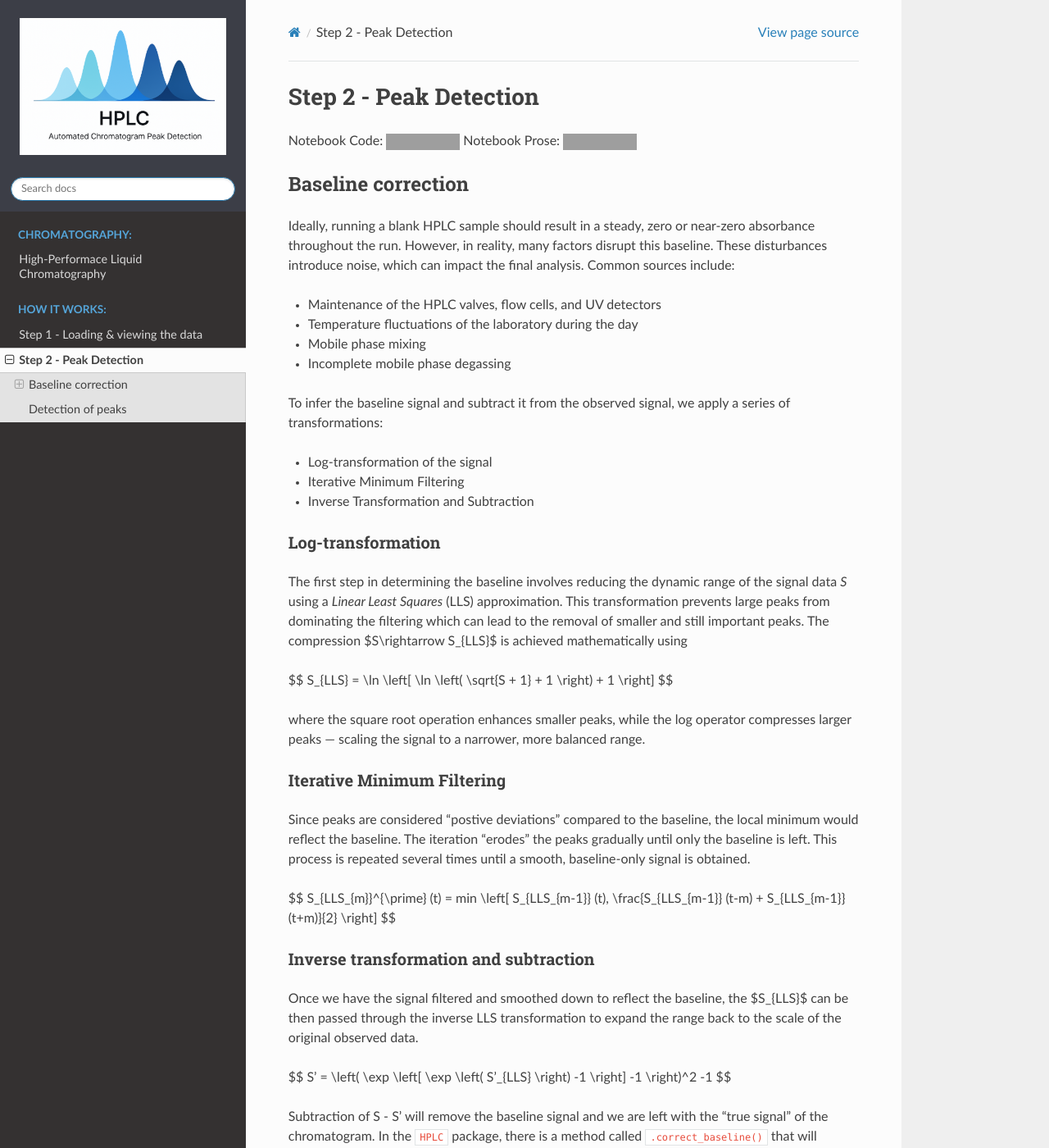
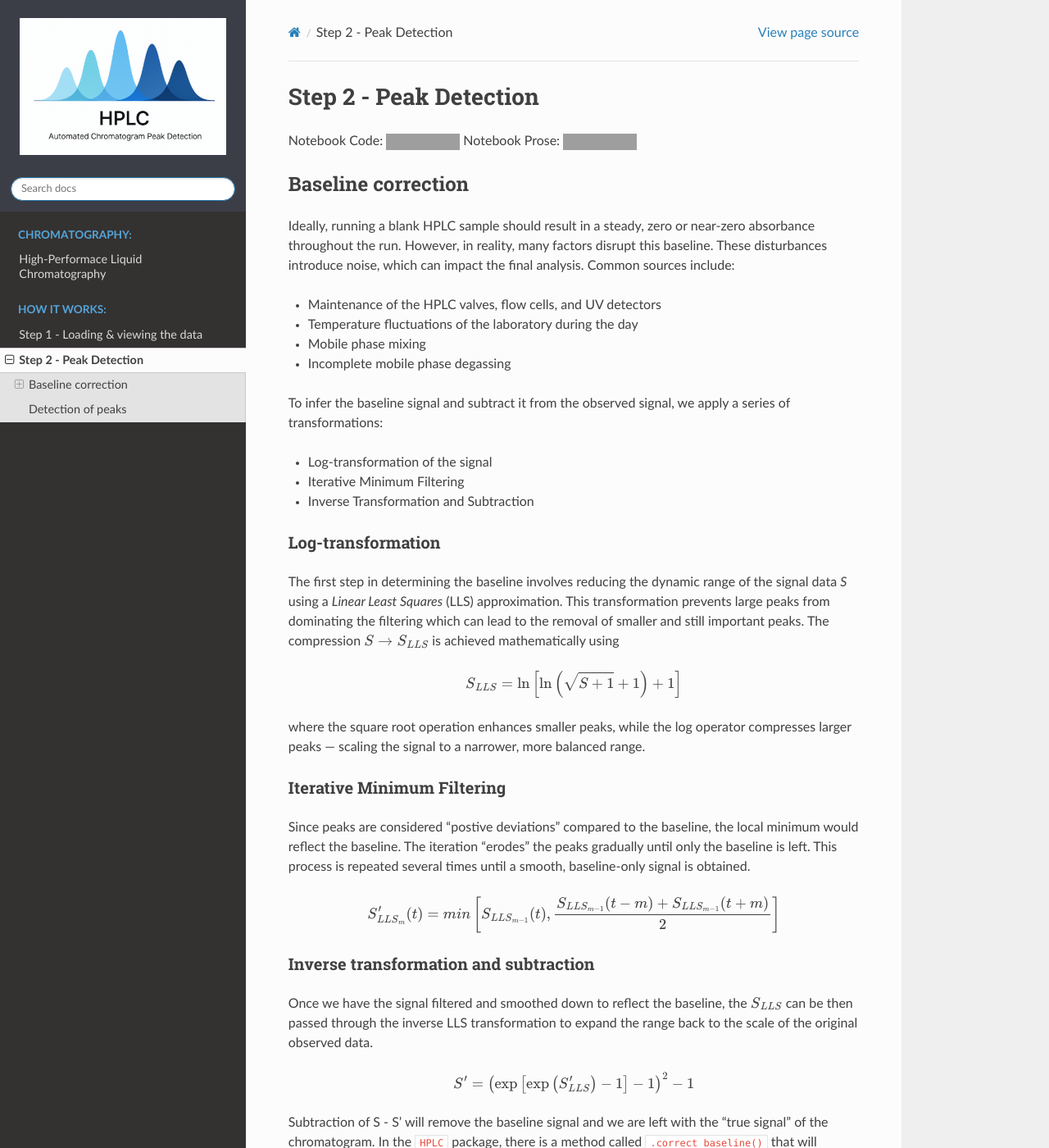
Before and after one commit to pcichowicz/HPLC, a Sphinx documentation site: the page built from doc/Peak_Detection.md, in a window 1280 px wide and 1400 px high. Shown: the whole window at 82% size. Built offline with Sphinx 7.4.7 and the Read the Docs theme 3.1.0, drawn with Linux system fonts in a browser that asks for light colours; part of the change alters nothing that is shown; grey boxes are pictures that could not be loaded.

```diff
--- a/doc/Peak_Detection.md
+++ b/doc/Peak_Detection.md
@@ -1,3 +1,14 @@
+<script>
+  window.MathJax = {
+    tex: {
+      inlineMath: [['$', '$'], ['\\(', '\\)']]
+    }
+  };
+</script>
+<script type="text/javascript" id="MathJax-script" async
+  src="https://cdn.jsdelivr.net/npm/mathjax@3/es5/tex-mml-chtml.js">
+</script>
+
 # Step 2 - Peak Detection
 
 Notebook Code: [![License: MIT](https://img.shields.io/badge/License-GPLv3-blue.svg)](https://www.gnu.org/licenses/gpl-3.0) Notebook Prose: [![License: CC BY 4.0](https://img.shields.io/badge/License-CC_BY_4.0-lightgrey.svg)](https://creativecommons.org/licenses/by/4.0/)
```
